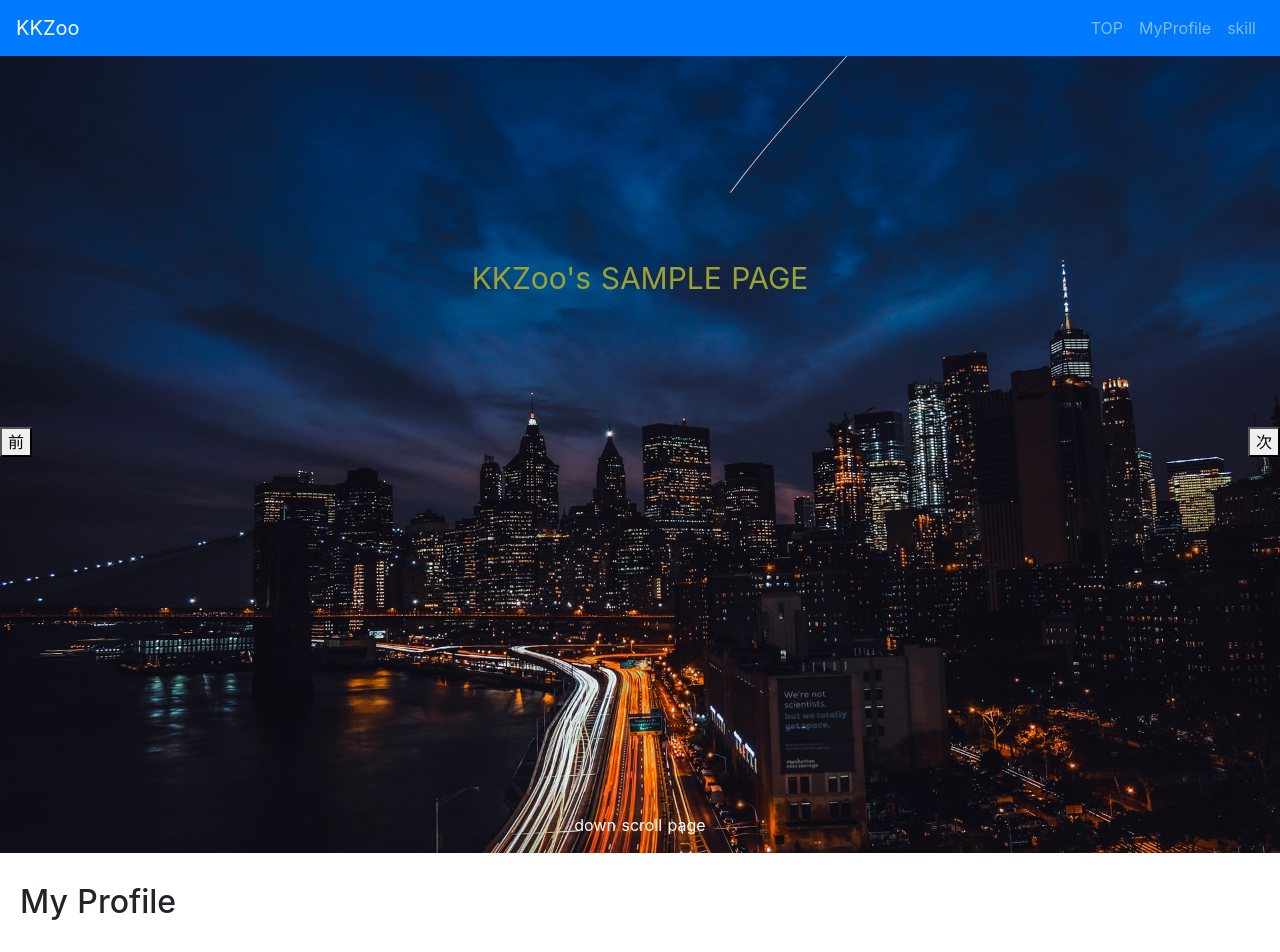
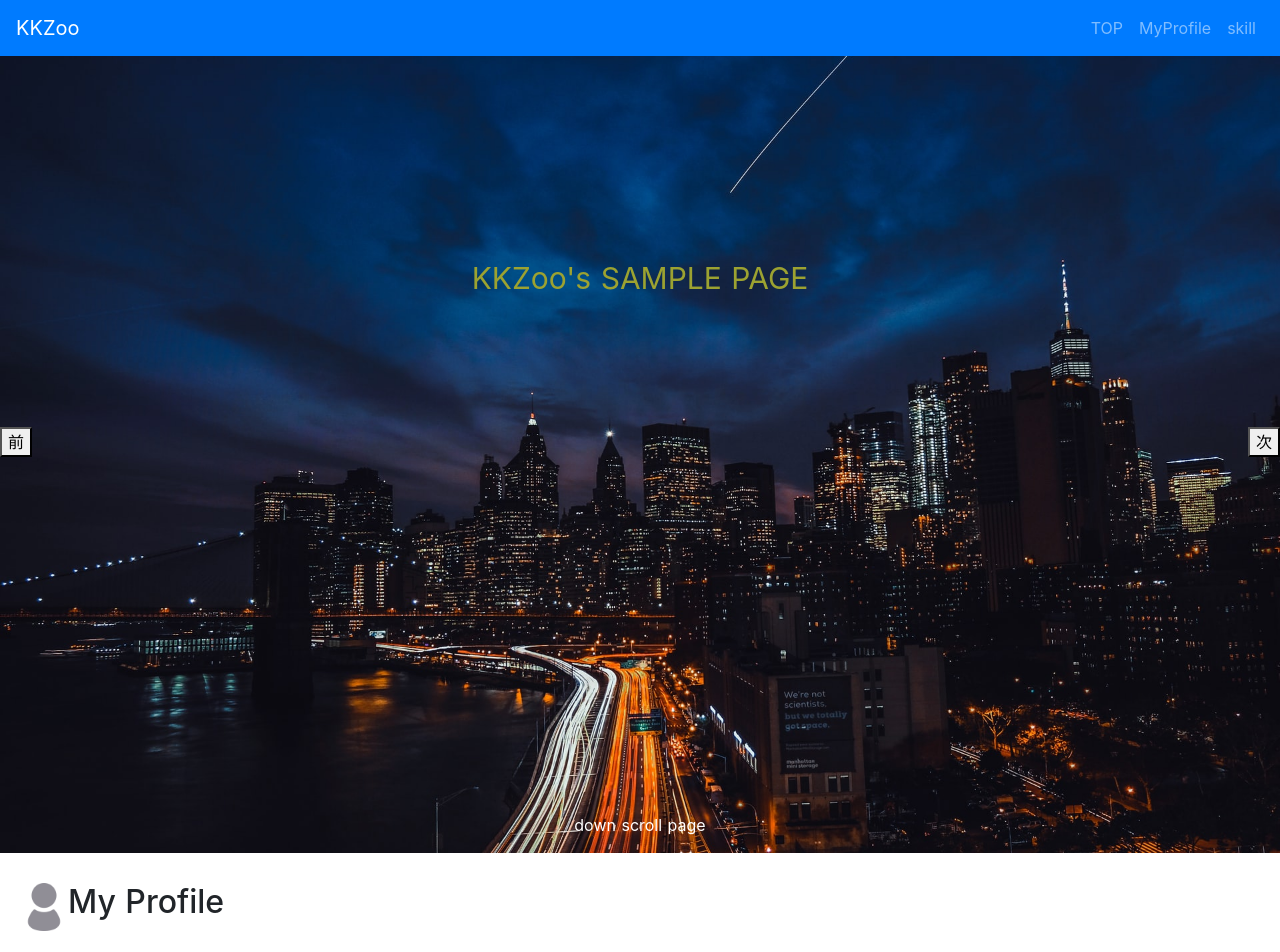
Before and after one commit to KKZoo/nuxt-example-page, a Nuxt app: page / in a window 1280 px wide. Shown: the top 952 px of the page. Built offline with nearby package versions, Linux system fonts and the light colour scheme.

Commit message:
myprofにiconを追加

```diff
--- a/components/myprofPage.vue
+++ b/components/myprofPage.vue
@@ -1,8 +1,11 @@
 <template>
   <section id="myprof">
+    <span class="prof-desgin">
+    <img src="~/assets/prof-icon.png" class="prof-icon">
     <h2 class="myprof-page-title">
       My Profile
     </h2>
+    </span>
     <div class="row">
       <b-container class="col-12 d-flex justify-content-center">
         <img src="~/assets/mon.jpg" class="mon-image">
@@ -27,9 +30,18 @@
 <style>
 .myprof-page-title{
     left: 0%;
-    margin-top: 30px;
-    margin-bottom: 30px;
-    margin-left: 20px;
+}
+
+.prof-desgin{
+  display: flex;
+  margin-top: 30px;
+  margin-bottom: 30px;
+  margin-left: 20px;
+}
+
+.prof-icon{
+  width: 3rem;
+  height: 3rem;
 }
 
 .mon-image{
```
Also changed, not shown: assets/prof-icon.png (added), assets/skill-icon.png (added).
